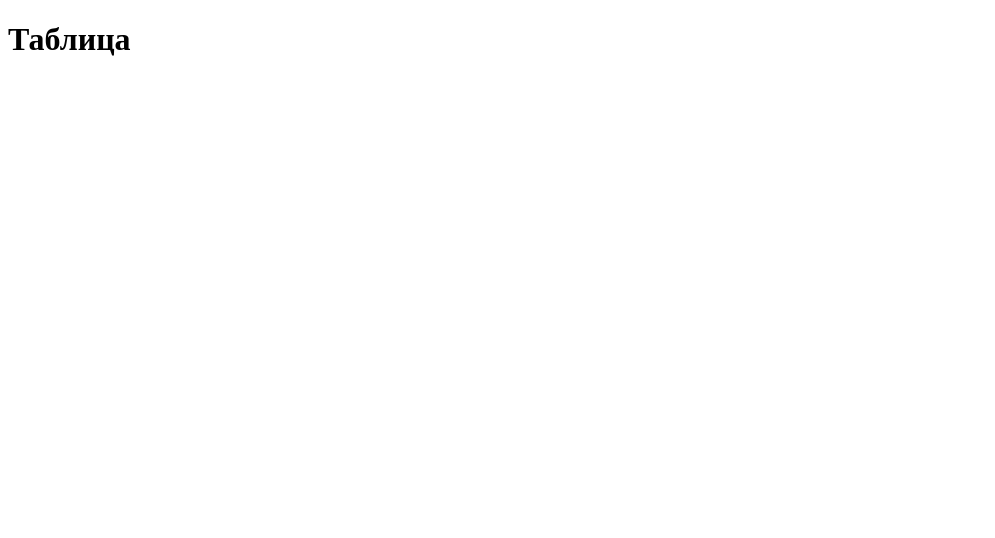
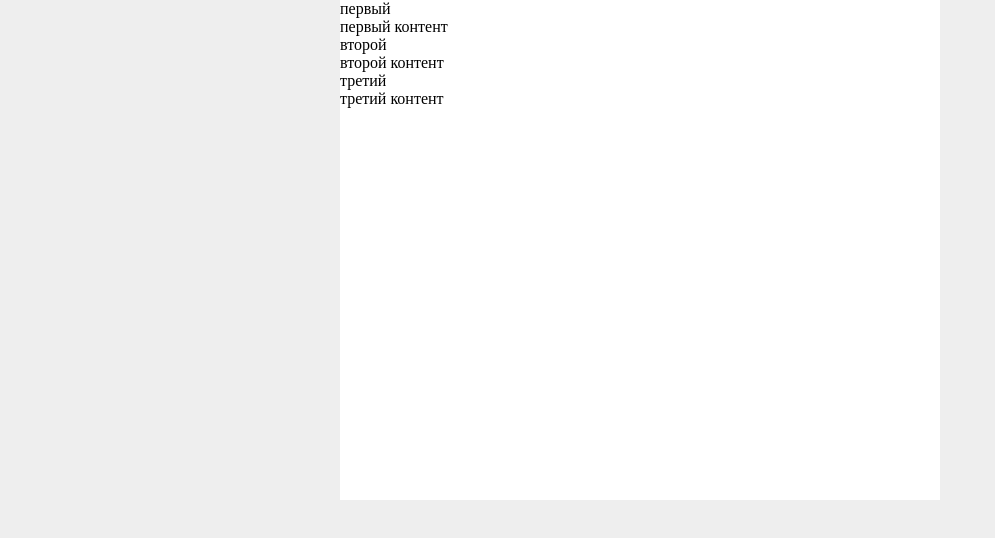
Before and after one commit to EPShepelev/guru_test, a website: page app/index.html in a window 1280 px wide. Shown: the whole page, without its empty margins (0-995 px from the left). Drawn offline with Linux system fonts and the light colour scheme.

Commit message:
add fetch, add html layout

```diff
--- a/app/index.html
+++ b/app/index.html
@@ -7,7 +7,16 @@
     <link rel="stylesheet" href="css/style.min.css" />
   </head>
   <body>
-    <h1>Таблица</h1>
+    <div class="container">
+      <div class="tab">
+        <div class="tab-title">первый</div>
+        <div class="tab-content">первый контент</div>
+        <div class="tab-title">второй</div>
+        <div class="tab-content">второй контент</div>
+        <div class="tab-title">третий</div>
+        <div class="tab-content">третий контент</div>
+      </div>
+    </div>
     <script src="js/main.min.js"></script>
   </body>
 </html>
--- a/app/scss/style.scss
+++ b/app/scss/style.scss
@@ -0,0 +1,22 @@
+*,
+*::before,
+*::after {
+  margin: 0;
+  padding: 0;
+}
+
+body {
+  height: 100%;
+  background-color: #eee;
+}
+
+.container {
+  width: 600px;
+  height: 500px;
+  margin: 0 auto;
+  background-color: #fff;
+}
+
+.content-hide {
+  display: none;
+}
```
Also changed, not shown: app/css/style.min.css, app/js/main.min.js.
